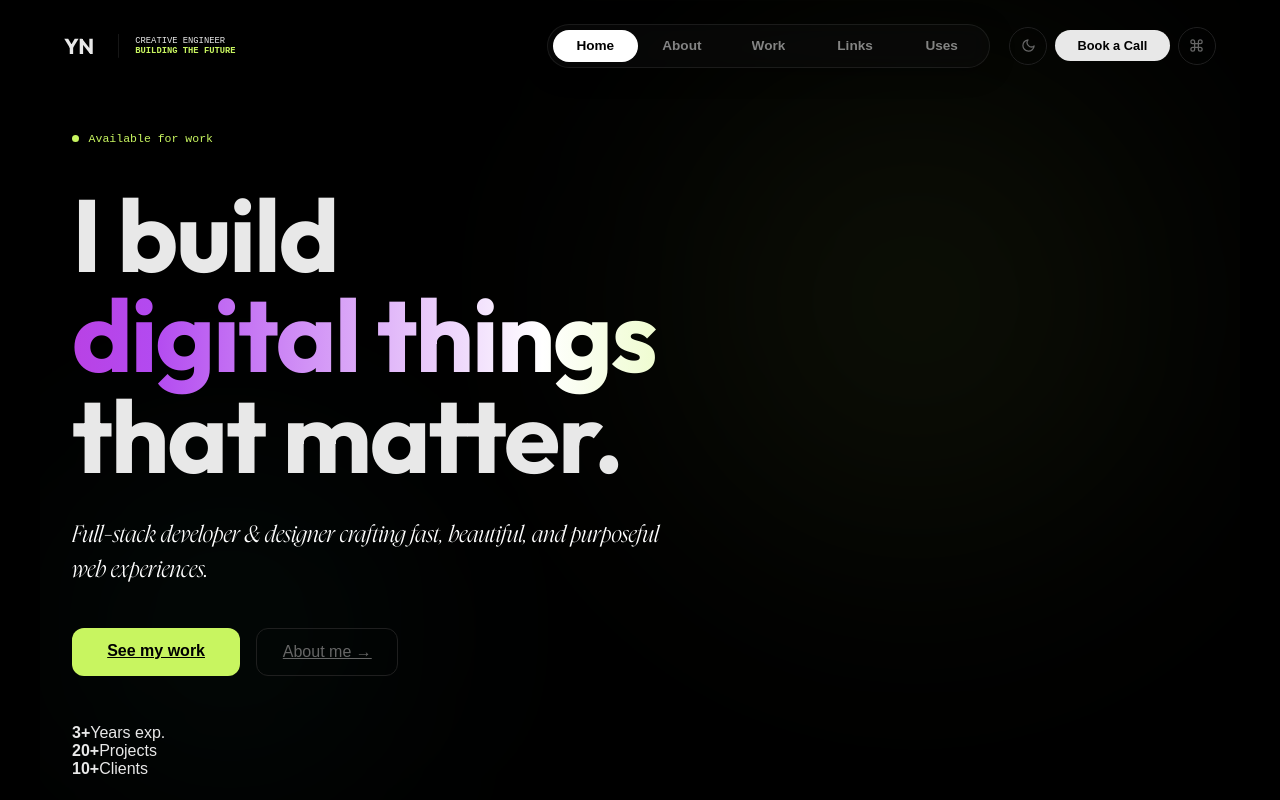
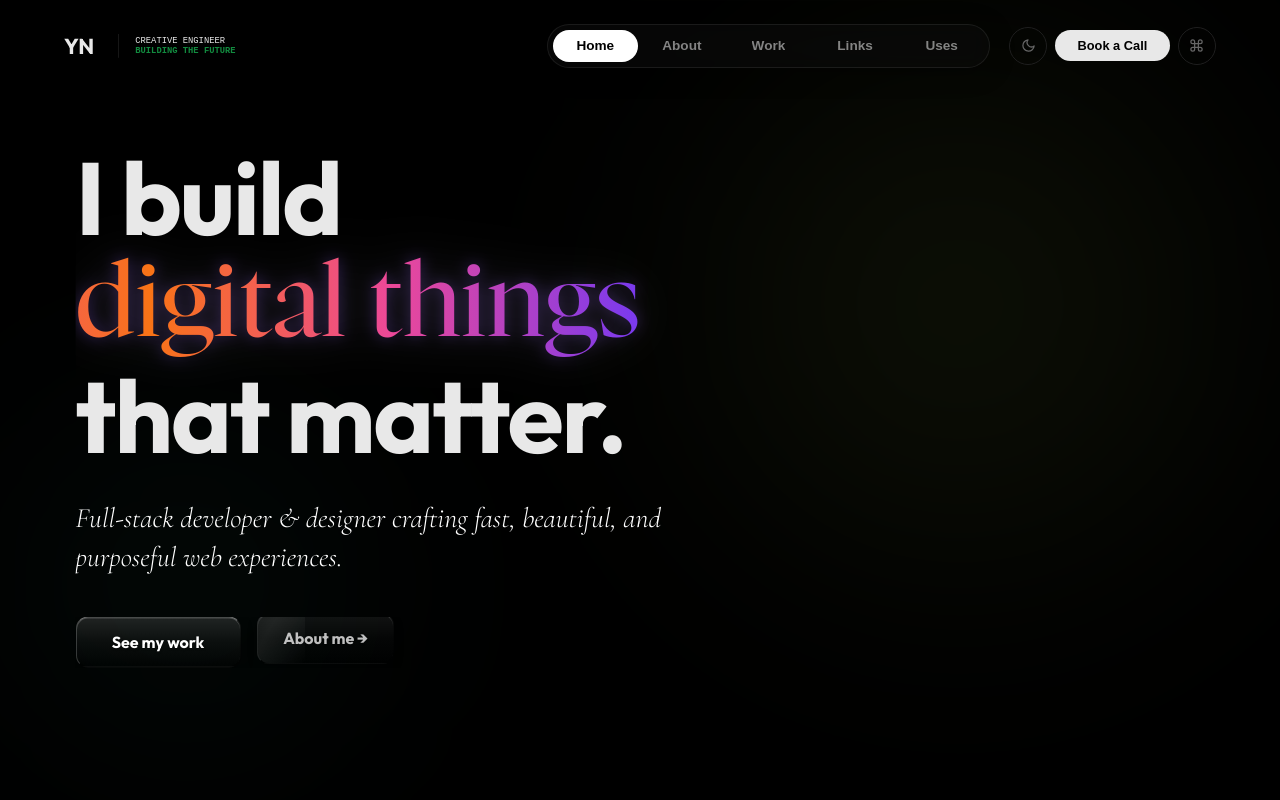
Before and after one commit to ShravanDeb/new, a React (Vite) app: page / in a window 1280 px wide. Shown: the top 800 px of the page. Built offline with nearby package versions, Linux system fonts and the light colour scheme.

Commit message:
My changes

```diff
--- a/src/pages/Home/Hero.module.css
+++ b/src/pages/Home/Hero.module.css
@@ -1,16 +1,18 @@
 .hero {
   min-height: 100vh;
-  width: 100%;
+  width: 100vw;
+  max-width: 100vw;   /* Overrides globals.css section max-width: 1200px */
+  margin: 0;          /* Overrides globals.css section margin: 0 auto */
   display: flex;
   align-items: center;
-  padding: 8rem 2rem 4rem;
+  padding: 8rem 2cm 4rem;
   position: relative;
-  overflow: hidden; /* Prevents stretching from background orbs */
+  overflow: hidden;
 }
 
 .content {
   width: 100%;
-  max-width: 800px;
+  max-width: 100%;
   position: relative;
   z-index: 2;
 }
@@ -22,56 +24,60 @@
   line-height: 0.98;
   letter-spacing: -0.02em;
   margin-bottom: 2rem;
-  color: var(--color-text); /* Fallback color */
+  color: var(--color-text);
 }
 
 .accent {
+  font-family: var(--font-serif);
   font-style: normal;
-  /* 1. Create the Gradient based on the photo colors */
+  font-weight: 400;  /* NyghtSerif-Regular — matches showcase */
+  display: inline-block;
+  line-height: 1.1;
+  letter-spacing: 0;
+  padding-bottom: 0.05em;
+
+  /* Showcase-matched: blue → purple → pink → orange → loops back */
   background: linear-gradient(
     to right,
-    #cd23b9, /* Your accent color */
-    #b34af0, /* Secondary accent */
-    #ffffff, /* White highlight */
-    #c8f560  /* Loop back to accent */
+    #2563eb,   /* blue */
+    #7c3aed,   /* deep purple */
+    #c026d3,   /* fuchsia */
+    #ec4899,   /* pink */
+    #f97316,   /* orange */
+    #ec4899,   /* pink back */
+    #7c3aed,   /* purple back */
+    #2563eb    /* blue loop */
   );
 
-  /* 2. Clip the background to the text */
-  background-size: 200% auto;
+  background-size: 300% auto;
   -webkit-background-clip: text;
   -webkit-text-fill-color: transparent;
   background-clip: text;
 
-  /* 3. Add the slow gradient animation */
+  filter: drop-shadow(0 0 28px rgba(255, 255, 255, 0.18))
+          drop-shadow(0 0 8px rgba(139, 92, 246, 0.35));
+
   animation: shimmer 5s linear infinite;
 }
 
-/* 4. Animation logic for the moving colors */
 @keyframes shimmer {
-  0% {
-    background-position: 0% center;
-  }
-  100% {
-    background-position: 200% center;
-  }
+  0%   { background-position: 0% center; }
+  100% { background-position: 300% center; }
 }
 
 .sub {
-  font-family: var(--font-serif); /* Nyght Serif */
-  font-size: clamp(1.1rem, 2.2vw, 1.45rem);
-  /* UPDATED TO WHITE */
+  font-family: var(--font-sub); /* Cormorant Garamond */
+  font-size: clamp(1.35rem, 2.6vw, 1.75rem); /* Slightly larger — Cormorant reads smaller optically */
   color: #ffffff;
   max-width: 600px;
-  line-height: 1.5;
+  line-height: 1.4;
   font-style: italic;
+  font-weight: 300;
   margin-bottom: 2.5rem;
-  opacity: 0.9; /* Optional: adds a slight professional softness */
+  opacity: 0.9;
 }
 
-.accent {
-  font-style: normal;
-  color: var(--color-accent);
-}
+/* .accent flat-color override removed — gradient version above is the source of truth */
 
 /* Background elements - contained to prevent stretching */
 .orb, .orb2 {
@@ -104,5 +110,172 @@
 .badge { display: inline-flex; align-items: center; gap: 0.6rem; font-family: var(--font-mono); font-size: 0.72rem; color: var(--color-accent); margin-bottom: 2.5rem; }
 .dot { width: 7px; height: 7px; background: var(--color-accent); border-radius: 50%; }
 .cta { display: flex; gap: 1rem; flex-wrap: wrap; margin-bottom: 3rem; }
-.btnPrimary { background: var(--color-accent); color: #000; font-weight: 700; padding: 0.9rem 2.2rem; border-radius: var(--radius-md); }
-.btnGhost { color: var(--color-muted); padding: 0.9rem 1.6rem; border: 1px solid var(--color-border); border-radius: var(--radius-md); }
+.btnPrimary {
+  background: linear-gradient(
+    180deg,
+    rgba(255,255,255,0.12) 0%,
+    rgba(255,255,255,0.04) 50%,
+    rgba(0,0,0,0.08) 100%
+  );
+  font-family: var(--font-display);
+  color: #fff;
+  font-weight: 700;
+  padding: 0.9rem 2.2rem;
+  border-radius: var(--radius-md);
+  border-top: 1px solid rgba(255, 255, 255, 0.4);
+  border-left: 1px solid rgba(255, 255, 255, 0.2);
+  border-right: 1px solid rgba(0, 0, 0, 0.25);
+  border-bottom: 1px solid rgba(0, 0, 0, 0.35);
+  box-shadow:
+    0 1px 0 rgba(255,255,255,0.2) inset,
+    0 -1px 0 rgba(0,0,0,0.15) inset,
+    0 4px 12px rgba(0,0,0,0.35),
+    0 1px 3px rgba(0,0,0,0.25);
+  text-shadow: 0 1px 2px rgba(0,0,0,0.5);
+  position: relative;
+  overflow: hidden;
+  animation: btnFloat 3s ease-in-out infinite;
+  transition: all var(--duration-fast) var(--ease-expo);
+}
+
+/* Shimmer sweep across the button */
+.btnPrimary::before {
+  content: '';
+  position: absolute;
+  top: 0; left: -75%;
+  width: 50%; height: 100%;
+  background: linear-gradient(
+    120deg,
+    transparent 0%,
+    rgba(255,255,255,0.18) 50%,
+    transparent 100%
+  );
+  animation: btnSweep 3s ease-in-out infinite;
+  pointer-events: none;
+}
+
+/* Pulsing outer glow ring */
+.btnPrimary::after {
+  content: '';
+  position: absolute;
+  inset: -3px;
+  border-radius: calc(var(--radius-md) + 3px);
+  border: 1px solid rgba(255,255,255,0.18);
+  animation: btnPulse 3s ease-in-out infinite;
+  pointer-events: none;
+}
+
+.btnPrimary:hover {
+  background: linear-gradient(
+    180deg,
+    rgba(255,255,255,0.18) 0%,
+    rgba(255,255,255,0.08) 50%,
+    rgba(0,0,0,0.06) 100%
+  );
+  box-shadow:
+    0 1px 0 rgba(255,255,255,0.25) inset,
+    0 -1px 0 rgba(0,0,0,0.15) inset,
+    0 8px 20px rgba(0,0,0,0.4),
+    0 1px 3px rgba(0,0,0,0.25);
+  animation: none;
+  transform: translateY(-3px);
+}
+.btnPrimary:active {
+  background: linear-gradient(
+    180deg,
+    rgba(0,0,0,0.08) 0%,
+    rgba(255,255,255,0.04) 100%
+  );
+  box-shadow:
+    0 1px 0 rgba(0,0,0,0.15) inset,
+    0 2px 4px rgba(0,0,0,0.2);
+  transform: translateY(1px);
+  animation: none;
+}
+
+@keyframes btnFloat {
+  0%, 100% { transform: translateY(0px); }
+  50%       { transform: translateY(-5px); }
+}
+@keyframes btnSweep {
+  0%        { left: -75%; }
+  60%, 100% { left: 130%; }
+}
+@keyframes btnPulse {
+  0%, 100% { opacity: 0;   transform: scale(1); }
+  50%      { opacity: 1;   transform: scale(1.04); }
+}
+
+.btnGhost {
+  font-family: var(--font-display);
+  color: rgba(255,255,255,0.75);
+  font-weight: 600;
+  padding: 0.9rem 1.6rem;
+  border-radius: var(--radius-md);
+  background: linear-gradient(
+    180deg,
+    rgba(255,255,255,0.07) 0%,
+    rgba(255,255,255,0.02) 50%,
+    rgba(0,0,0,0.06) 100%
+  );
+  border-top: 1px solid rgba(255, 255, 255, 0.25);
+  border-left: 1px solid rgba(255, 255, 255, 0.12);
+  border-right: 1px solid rgba(0, 0, 0, 0.2);
+  border-bottom: 1px solid rgba(0, 0, 0, 0.28);
+  box-shadow:
+    0 1px 0 rgba(255,255,255,0.12) inset,
+    0 -1px 0 rgba(0,0,0,0.12) inset,
+    0 4px 10px rgba(0,0,0,0.25),
+    0 1px 3px rgba(0,0,0,0.2);
+  text-shadow: 0 1px 2px rgba(0,0,0,0.4);
+  position: relative;
+  overflow: hidden;
+  animation: btnDrift 4s ease-in-out infinite;
+  transition: all var(--duration-fast) var(--ease-expo);
+}
+
+/* Slow border shimmer for ghost */
+.btnGhost::before {
+  content: '';
+  position: absolute;
+  top: 0; left: -100%;
+  width: 60%; height: 100%;
+  background: linear-gradient(
+    120deg,
+    transparent 0%,
+    rgba(255,255,255,0.08) 50%,
+    transparent 100%
+  );
+  animation: btnSweep 4s ease-in-out infinite 1.5s;
+  pointer-events: none;
+}
+
+.btnGhost:hover {
+  color: #fff;
+  background: linear-gradient(
+    180deg,
+    rgba(255,255,255,0.12) 0%,
+    rgba(255,255,255,0.05) 50%,
+    rgba(0,0,0,0.04) 100%
+  );
+  box-shadow:
+    0 1px 0 rgba(255,255,255,0.18) inset,
+    0 -1px 0 rgba(0,0,0,0.12) inset,
+    0 6px 16px rgba(0,0,0,0.3),
+    0 1px 3px rgba(0,0,0,0.2);
+  animation: none;
+  transform: translateY(-3px);
+}
+.btnGhost:active {
+  background: linear-gradient(180deg, rgba(0,0,0,0.06) 0%, rgba(255,255,255,0.03) 100%);
+  box-shadow:
+    0 1px 0 rgba(0,0,0,0.12) inset,
+    0 2px 4px rgba(0,0,0,0.18);
+  transform: translateY(1px);
+  animation: none;
+}
+
+@keyframes btnDrift {
+  0%, 100% { transform: translateY(0px); }
+  50%       { transform: translateY(-4px); }
+}
--- a/src/pages/Home/Hero.tsx
+++ b/src/pages/Home/Hero.tsx
@@ -20,9 +20,6 @@ export default function Hero() {
   return (
     <section className={styles.hero}>
       <motion.div variants={container} initial="hidden" animate="visible" className={styles.content}>
-        <motion.span variants={item} className={styles.badge}>
-          <span className={styles.dot} /> Available for work
-        </motion.span>
 
         <motion.h1 variants={item} className={styles.headline}>
           I build<br />
@@ -38,14 +35,6 @@ export default function Hero() {
           <a href="/work"  className={styles.btnPrimary}>See my work</a>
           <a href="/about" className={styles.btnGhost}>About me →</a>
         </motion.div>
-
-        <motion.div variants={item} className={styles.stats}>
-          <div className={styles.stat}><strong>3+</strong><span>Years exp.</span></div>
-          <div className={styles.divider} />
-          <div className={styles.stat}><strong>20+</strong><span>Projects</span></div>
-          <div className={styles.divider} />
-          <div className={styles.stat}><strong>10+</strong><span>Clients</span></div>
-        </motion.div>
       </motion.div>
 
       <div className={styles.orb}  aria-hidden="true" />
--- a/src/styles/globals.css
+++ b/src/styles/globals.css
@@ -1,3 +1,4 @@
+@import url('https://fonts.googleapis.com/css2?family=Cormorant+Garamond:ital,wght@0,400;1,300;1,400&display=swap');
 @import './variables.css';
 
 /* Local Font Definitions */
@@ -32,6 +33,8 @@
 /* Base Reset */
 *, *::before, *::after { box-sizing: border-box; margin: 0; padding: 0; }
 
+a { text-decoration: none; color: inherit; }
+
 html, body {
   width: 100%;
   max-width: 100vw;
--- a/src/styles/variables.css
+++ b/src/styles/variables.css
@@ -12,12 +12,13 @@
   --color-blue:      #3b82f6; /* blue-500 */
   --color-indigo:    #6366f1;
 
-  --color-accent:    #c8f560; /* Original lime kept for badges/dots */
+  --color-accent:    #128b3f; /* Forest green */
   --color-accent-2:  #4af0c4;
 
   /* Fonts */
   --font-display: 'Outfit', sans-serif;
   --font-serif:   'Nyght Serif', serif;
+  --font-sub:     'Cormorant Garamond', serif;
   --font-body:    'DM Sans', sans-serif;
   --font-mono:    'JetBrains Mono', monospace;
 
```
